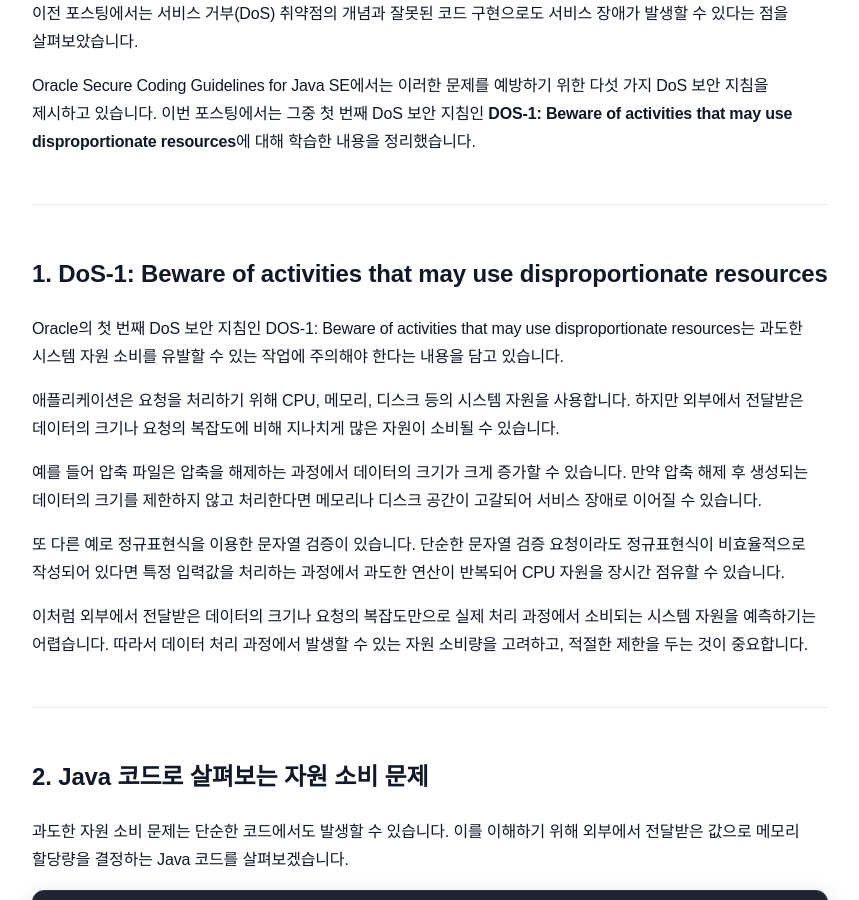
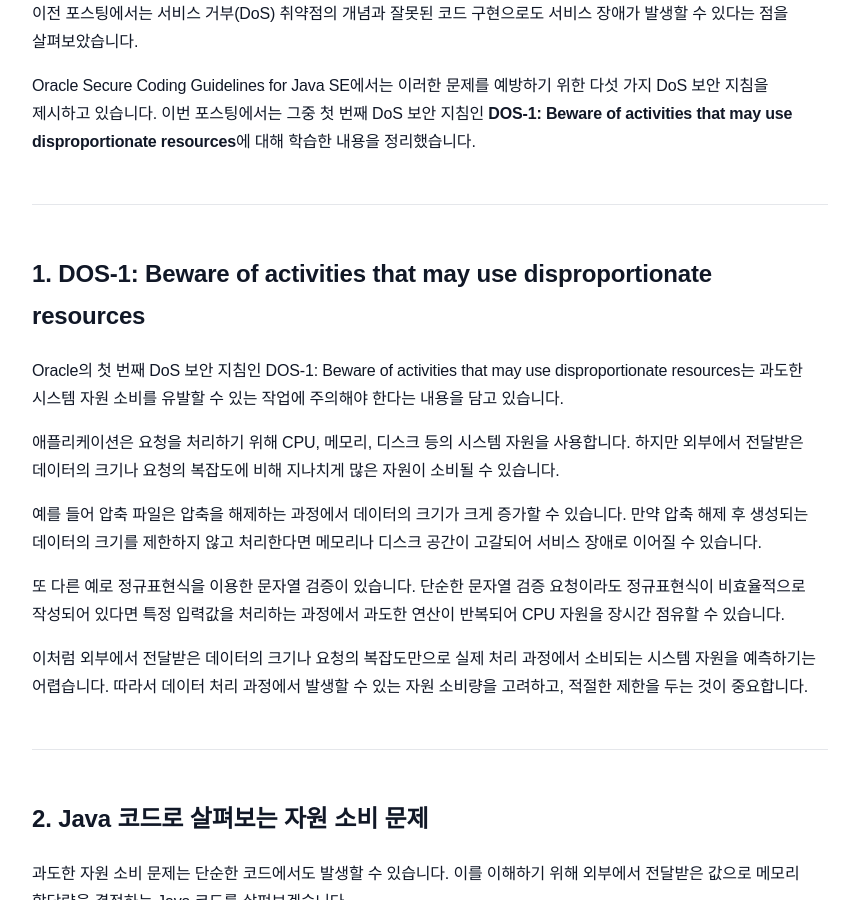
Before and after one commit to sanghoon-lee/sanghoon-lee.github.io, a Jekyll site: the page built from _posts/2026-10-21-dos2.md, in a window 1280 px wide and 900 px high, scrolled down 610 px. Shown: the whole window, without its empty margins (210-1069 px from the left). Built offline with Jekyll 4.4.1, drawn with Linux system fonts in a browser that asks for light colours; nearby versions of some CDN libraries; comment, search, counter and statistics services are not loaded.

Commit message:
dos2 포스팅 추가

```diff
--- a/_posts/2026-10-21-dos2.md
+++ b/_posts/2026-10-21-dos2.md
@@ -17,7 +17,7 @@ Oracle Secure Coding Guidelines for Java SE에서는 이러한 문제를 예방
 
 ---
 
-## 1. DoS-1: Beware of activities that may use disproportionate resources
+## 1. DOS-1: Beware of activities that may use disproportionate resources
 
 Oracle의 첫 번째 DoS 보안 지침인 DOS-1: Beware of activities that may use disproportionate resources는 과도한 시스템 자원 소비를 유발할 수 있는 작업에 주의해야 한다는 내용을 담고 있습니다.
 
```
